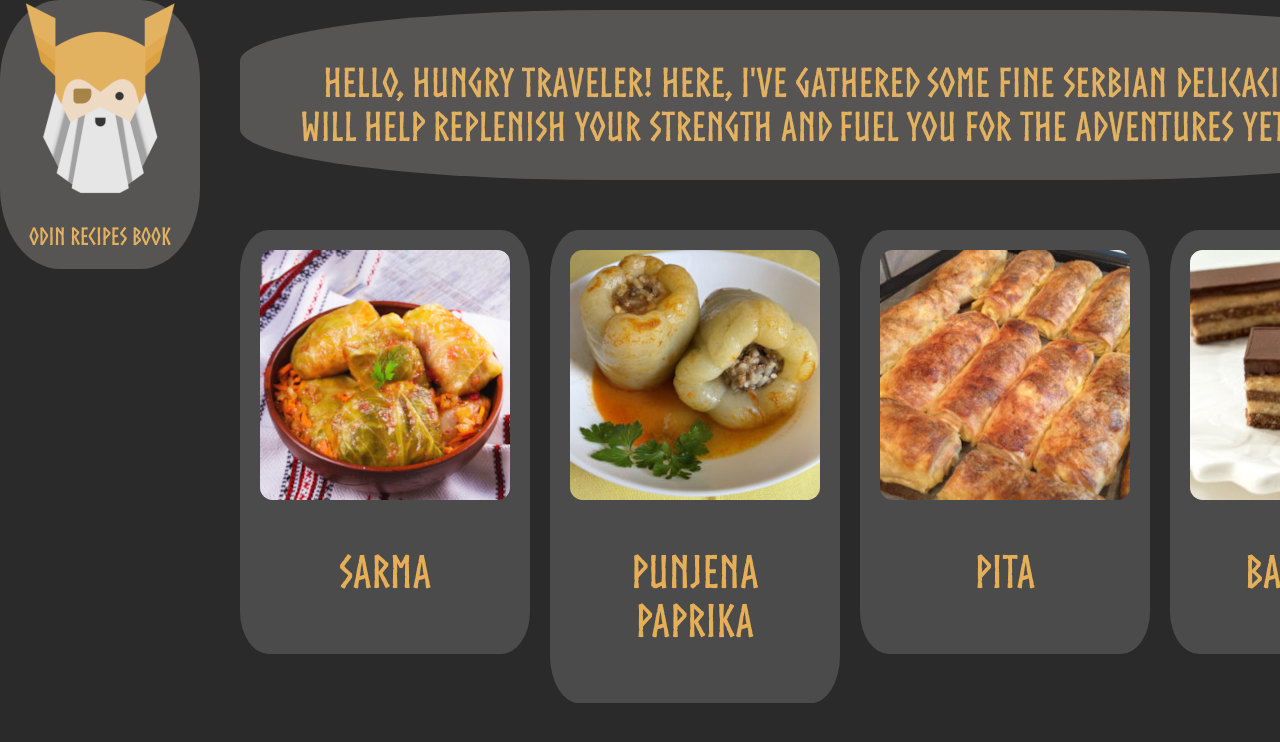
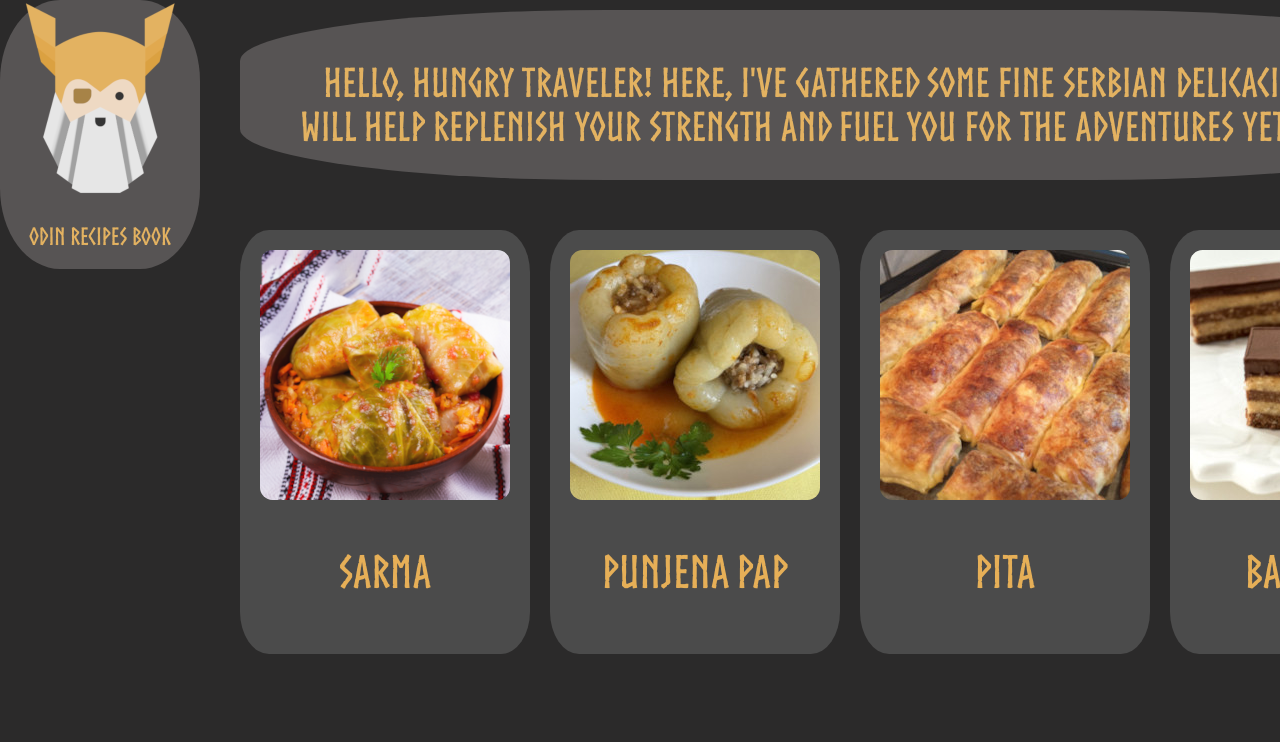
Before and after one commit to srkiv/Odin-Recipe-Book, a plain HTML site: page index.html in a window 1280 px wide. Shown: the top 742 px of the page. Drawn offline with Linux system fonts and the light colour scheme.

Commit message:
Updating the web page and fixing some issues.

```diff
--- a/index.html
+++ b/index.html
@@ -34,7 +34,7 @@
             <div class="Recipes">
 
                 <a href="sarma.html"> <div class="banner"><img src="images/54603435e3bbbdc6f59b10cea09c6bb0_sarma.png"><h2>SARMA</h2></div></a>
-                <a href="punjena-paprika.html"> <div class="banner"><img src="images/punjena-paprika.jpg"><h2>PUNJENA PAPRIKA</h2></div></a>
+                <a href="punjena-paprika.html"> <div class="banner"><img src="images/punjena-paprika.jpg"><h2>PUNJENA PAP</h2></div></a>
                     <a href="pita.html"><div class="banner"><img src="images/pita.jpg"><h2>PITA</h2></div></a>
                         <a href="bajadera.html"> <div class="banner"><img src="images/bajadera.jpg"><h2>BAJADERA</h2></div></a>
             </div>
```
